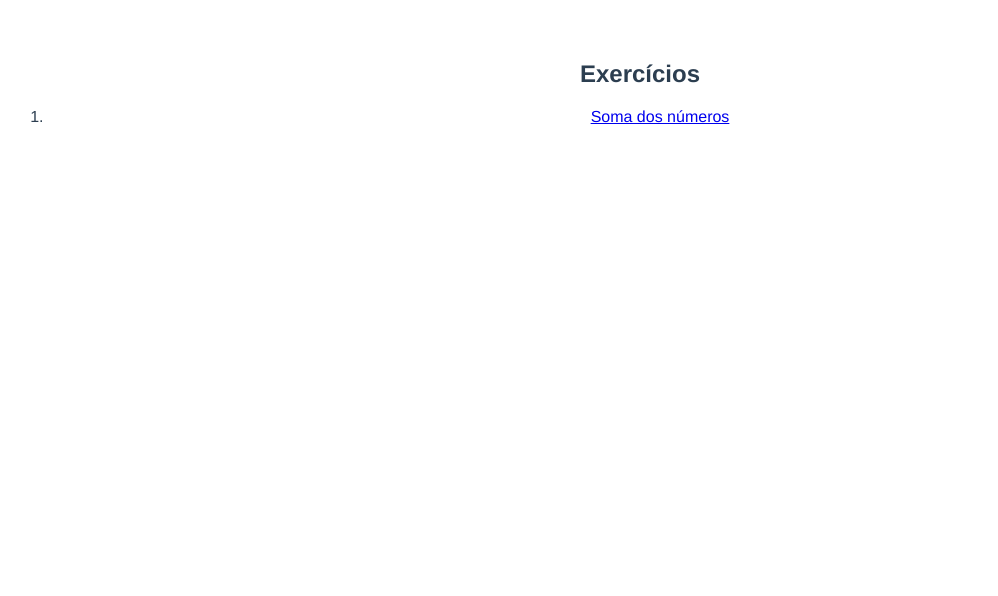
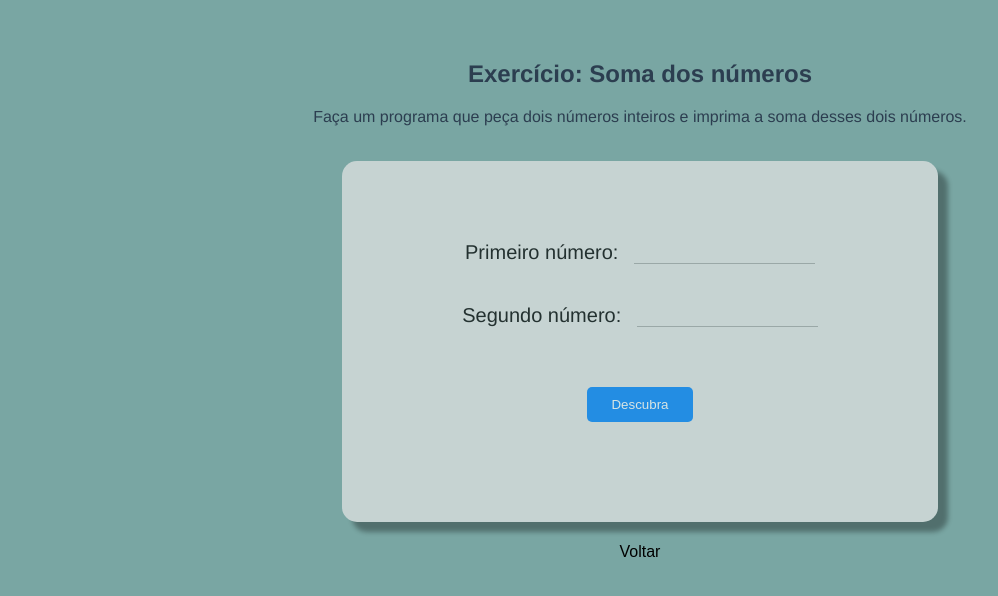
Before and after one commit to Biamah/Exercices, a Vue app: page /exercicio-1 in a window 1280 px wide. Shown: the top 596 px of the page, without its empty margins (0-998 px from the left). Built offline with nearby package versions, Linux system fonts and the light colour scheme.

Commit message:
feat: finaliza exercicio soma dos numeros

```diff
--- a/package.json
+++ b/package.json
@@ -9,6 +9,9 @@
   },
   "dependencies": {
     "core-js": "^3.6.5",
+    "fibers": "^5.0.1",
+    "sass": "^1.52.1",
+    "sass-loader": "^10",
     "vue": "^3.0.0",
     "vue-router": "4"
   },
--- a/src/App.vue
+++ b/src/App.vue
@@ -15,6 +15,17 @@ export default {
 </script>
 
 <style>
+:root {
+  --primary-color: #79a6a3;
+  --second-color: #e7e7e7;
+}
+
+body {
+  background-color: var(--primary-color);
+  overflow: hidden;
+  margin: 0;
+}
+
 #app {
   font-family: Avenir, Helvetica, Arial, sans-serif;
   -webkit-font-smoothing: antialiased;
--- /dev/null
+++ b/src/components/Container.vue
@@ -0,0 +1,27 @@
+<template>
+  <div class="container">
+      <slot />
+  </div>
+</template>
+
+<script>
+export default {
+
+}
+</script>
+
+<style lang="scss" scoped>
+.container {
+    display: flex;
+    justify-content: center;
+    align-items: center;
+    width: max-content;
+    flex-direction: column;
+    background-color: var(--second-color);
+    margin: 0 auto;
+    padding: 60px 120px;
+    opacity: 0.7;
+    border-radius: 15px;
+    box-shadow: 10px 10px 5px 0px rgba(0, 0, 0, 0.47);
+}
+</style>
--- a/src/main.js
+++ b/src/main.js
@@ -1,6 +1,6 @@
 import { createApp } from 'vue'
 import App from './App.vue'
-import {createRouter, createWebHashHistory} from 'vue-router'
+import {createRouter, createWebHistory} from 'vue-router'
 import Home from './views/Home'
 import Exercicio1 from './views/Exercicio1'
 
@@ -10,7 +10,7 @@ const routes = [
 ]
 
 const router = createRouter({
-    history: createWebHashHistory(),
+    history: createWebHistory(),
     routes,
 })
 
--- a/src/views/Exercicio1.vue
+++ b/src/views/Exercicio1.vue
@@ -1,27 +1,38 @@
 <template>
-  <div>
+  <div class="page">
         <h2>Exercício: Soma dos números</h2>
 
         <p>Faça um programa que peça dois números inteiros e imprima a soma desses dois números.</p>
 
-      <div class="container">
-          <form class="form" @submit="handleSubmit">
+        <form class="form" @submit="calculo">
+            <Container>
+                <div class="content">
                     <label for="number1" class="label">Primeiro número: </label>
-              <input type="text" class="inputs" id="number1" v-model="number1">
+                    <input type="text" class="inputs" id="number1" v-model="number1" pattern="[\d+]" @keypress="setNumberMask">
+                </div>
 
+                <div class="content">
                     <label for="number2" class="label">Segundo número: </label>
-              <input type="text" class="inputs" id="number2" v-model="number2">
+                    <input type="text" class="inputs" id="number2" v-model="number2" pattern="[\d+]" @keypress="setNumberMask">
+                </div>
 
                 <button class="button">Descubra</button>
 
                 <span class="result">{{ result }}</span>
+            </Container>
         </form>
-      </div>
+
+        <button class="button__outline"><router-link to="/">Voltar</router-link></button>
   </div>
 </template>
 
 <script>
+import Container from '../components/Container'
+
 export default {
+    components: {
+        Container
+    },
     data: function(){
         return {
             number1: '',
@@ -30,14 +41,70 @@ export default {
         }
     },
     methods: {
-        handleSubmit(e){
+        setNumberMask(e){
+            const charCode = e.which ? e.which : e.keyCode;
+            const charStr = String.fromCharCode(charCode);
+            const isValidChar = /[\d+]/.test(charStr);
+
+            if(isValidChar === false) {
                 e.preventDefault();
+            }
+        },
+        calculo(){
             this.result = Number(this.number1) + Number(this.number2);
         }
     }
 }
 </script>
 
-<style>
+<style lang="scss">
+.page {
+    height: 100vh;
+}
 
+.form {
+    height: 50vh;
+    display: flex;
+    flex-direction: column;
+    justify-content: center;
+    align-items: center;
+}
+
+.label {
+    font-size: 20px;
+    color: #000;
+    margin-right: 10px;
+}
+
+.content {
+    margin: 20px 0;
+}
+
+.inputs {
+    border: none;
+    background-color: initial;
+    border-bottom: 1px solid darkgray;
+}
+
+.button {
+  background-color: #0083FF;
+  border: none;
+  border-radius: 5px;
+  padding: 10px;
+  color: #fff;
+  font-family: 'Exo', sans-serif;
+  width: 30%;
+  align-self: center;
+  margin: 40px auto;
+
+  &__outline {
+      border: none;
+      background-color: initial;
+      font-size: 16px;
+      > a {
+        color: #000;
+        text-decoration: none;
+      }
+  }
+}
 </style>
```
Also changed, not shown: 1 other file (tests, documents, lock files or other folders). Lines whose indentation alone changed are shown as unchanged.
